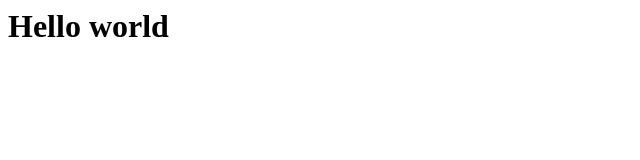
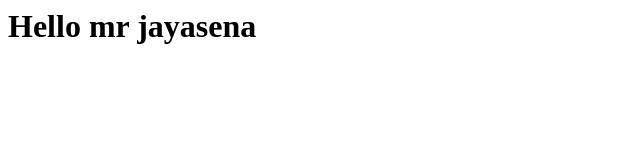
Before and after one commit to pmjayasena/hello-world, a plain HTML site: page index.html in a window 1280 px wide. Shown: the whole page, without its empty margins (0-640 px from the left). Drawn offline with Linux system fonts and the light colour scheme.

Commit message:
Update index.html

```diff
--- a/index.html
+++ b/index.html
@@ -3,7 +3,7 @@
 <head></head>
 <body>
 
-<h1>Hello world</h1>
+<h1>Hello mr jayasena</h1>
 
 
 </body>
```
